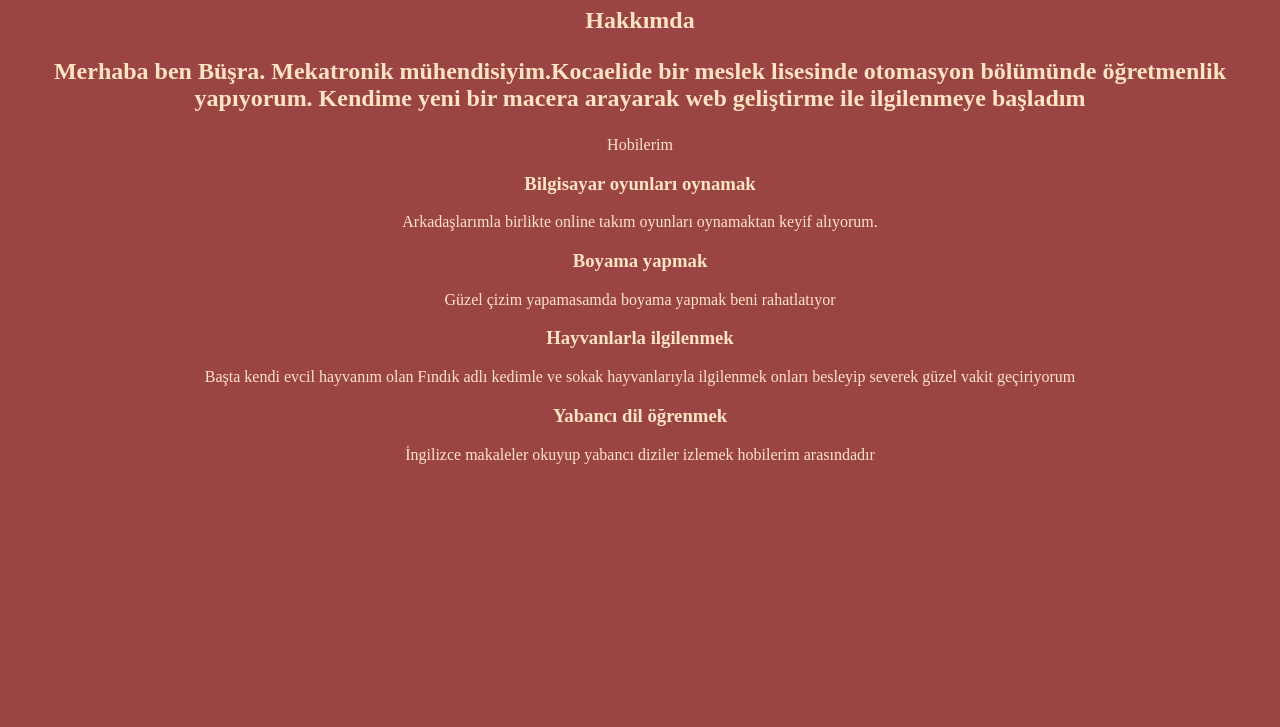
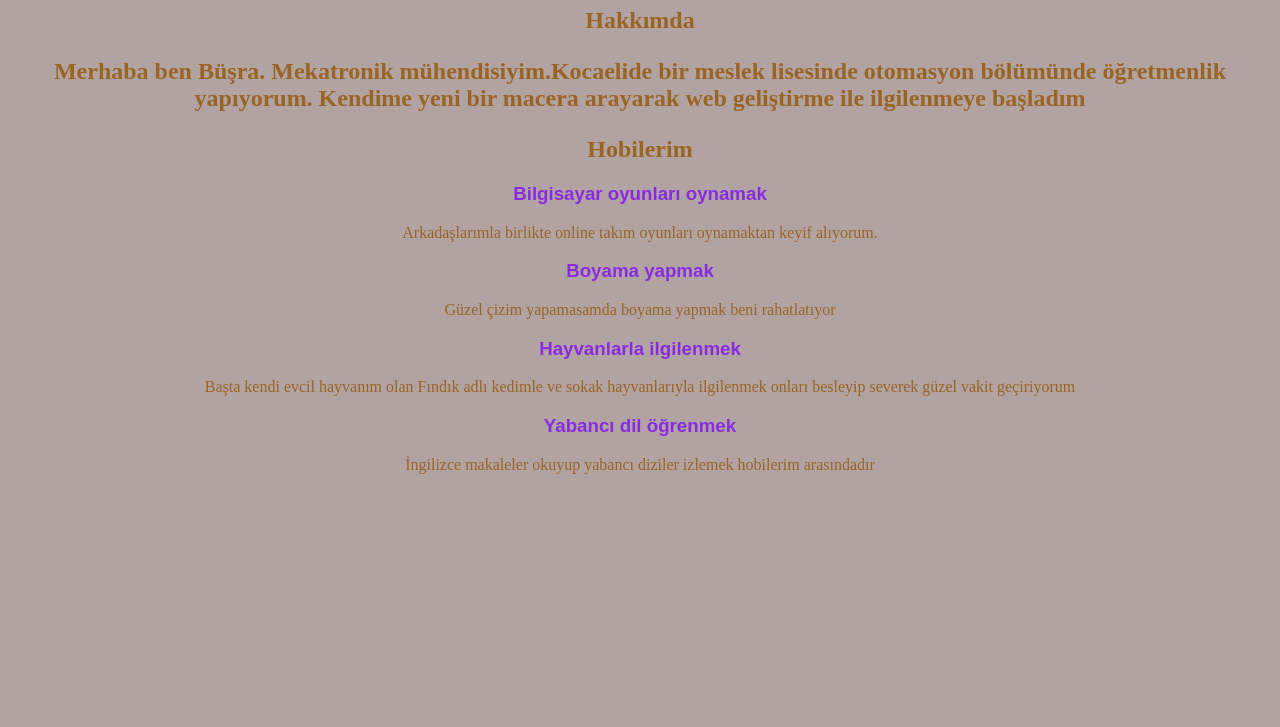
Before and after one commit to busrasunman/Ilk-Web-Sayfasi, a plain HTML site: page index.html in a window 1280 px wide. Shown: the part 73-800 px from the top of the page. Drawn offline with Linux system fonts and the light colour scheme.

Commit message:
color changed

```diff
--- a/index.html
+++ b/index.html
@@ -4,14 +4,21 @@
     <meta charset="UTF-8">
     <meta name="viewport" content="width=device-width, initial-scale=1.0">
     <title>Busra Sunman</title>
+    <style>
+        h3{
+            color: blueviolet;
+            font-family: sans-serif;
+        }
+    </style>
 </head>
-<body style="background-color: rgb(154, 68, 68); color: bisque; text-align: center;">
+<body style="background-color: rgb(178, 163, 163); color: rgb(154, 100, 35); text-align: center;">
     <!--html ödev1-->
 <h1>Büşra Sunman</h1>
 <h2>Hakkımda
 <!--kendimden bahsettiğim kısım-->
 <p>Merhaba ben Büşra. Mekatronik mühendisiyim.Kocaelide bir meslek lisesinde otomasyon bölümünde öğretmenlik yapıyorum. Kendime yeni bir macera arayarak web geliştirme ile ilgilenmeye başladım </p>
-</h2>Hobilerim
+</h2>
+<h2>Hobilerim</h2>
 <!-- hobilerimden bahsettiğim kısım -->
 <h3>Bilgisayar oyunları oynamak</h3>
 <p>Arkadaşlarımla birlikte online takım oyunları oynamaktan keyif alıyorum.</p>
```
